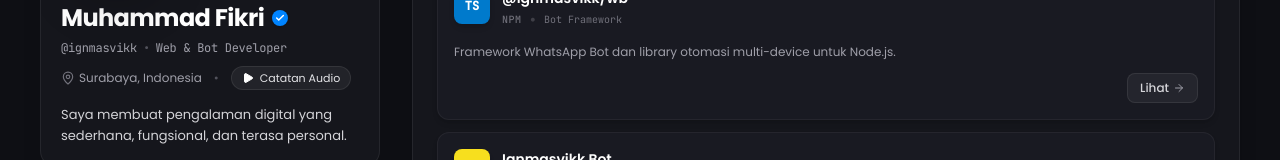
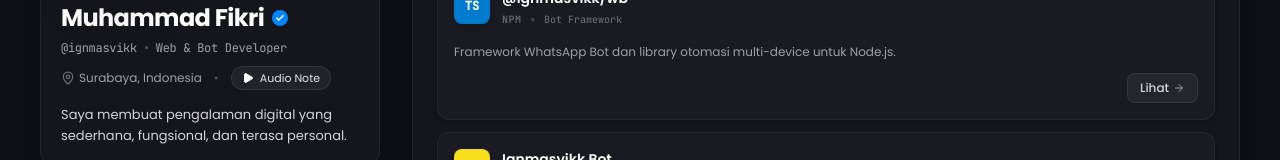
Before and after one commit to about-vann/my-portofolio, a React (Vite) app: page / in a window 1280 px wide. Shown: the part 374-534 px from the top of the page. Built offline with nearby package versions, Linux system fonts and the light colour scheme; a web font is replaced by a local one.

Commit message:
Fix audio note button label for consistency

```diff
--- a/src/components/HeroSection.tsx
+++ b/src/components/HeroSection.tsx
@@ -53,7 +53,7 @@
           <div className="space-y-1.5">
             <div className="flex items-center gap-2"><h1 className="text-xl sm:text-2xl font-bold text-white tracking-tight">{PERSONAL_INFO.name}</h1><div className="w-4 h-4 rounded-full bg-[#0084ff] flex items-center justify-center text-white shadow-sm" title={id ? 'Terverifikasi' : 'Verified Developer'}><Check className="w-2.5 h-2.5 stroke-[3.5]" /></div></div>
             <p className="text-xs text-zinc-400 font-mono tracking-tight flex items-center gap-1.5"><span>{PERSONAL_INFO.githubHandle}</span><span className="text-zinc-600">•</span><span>{title}</span></p>
-            <div className="flex items-center gap-3 pt-1 text-xs text-zinc-400"><div className="flex items-center gap-1 text-zinc-400"><MapPin className="w-3.5 h-3.5 text-zinc-500" /><span>{PERSONAL_INFO.location}</span></div><span className="text-zinc-600">•</span><button type="button" onClick={toggleAudio} aria-label={playing ? 'Pause audio' : 'Play audio'} className="audio-note-button group flex items-center gap-1.5 text-[11px] text-zinc-200 hover:text-white bg-white/[0.06] hover:bg-white/[0.1] px-2.5 py-1 rounded-full border border-white/[0.08] transition-all cursor-pointer select-none">{playing ? <Pause className="audio-icon w-3 h-3 text-white" /> : <Play className="audio-icon w-3 h-3 fill-current text-white" />}<span>{id ? 'Catatan Audio' : 'Audio Note'}</span>{playing && <div className="flex items-end gap-0.5 h-3 ml-0.5" aria-hidden="true"><span className="eq-bar eq-bar-1 w-0.5 bg-white rounded-full" /><span className="eq-bar eq-bar-muted eq-bar-2 w-0.5 bg-zinc-400 rounded-full" /><span className="eq-bar eq-bar-3 w-0.5 bg-white rounded-full" /><span className="eq-bar eq-bar-muted eq-bar-4 w-0.5 bg-zinc-500 rounded-full" /></div>}</button></div>
+            <div className="flex items-center gap-3 pt-1 text-xs text-zinc-400"><div className="flex items-center gap-1 text-zinc-400"><MapPin className="w-3.5 h-3.5 text-zinc-500" /><span>{PERSONAL_INFO.location}</span></div><span className="text-zinc-600">•</span><button type="button" onClick={toggleAudio} aria-label={playing ? 'Pause audio' : 'Play audio'} className="audio-note-button group flex items-center gap-1.5 text-[11px] text-zinc-200 hover:text-white bg-white/[0.06] hover:bg-white/[0.1] px-2.5 py-1 rounded-full border border-white/[0.08] transition-all cursor-pointer select-none">{playing ? <Pause className="audio-icon w-3 h-3 text-white" /> : <Play className="audio-icon w-3 h-3 fill-current text-white" />}<span>{id ? 'Audio Note' : 'Audio Note'}</span>{playing && <div className="flex items-end gap-0.5 h-3 ml-0.5" aria-hidden="true"><span className="eq-bar eq-bar-1 w-0.5 bg-white rounded-full" /><span className="eq-bar eq-bar-muted eq-bar-2 w-0.5 bg-zinc-400 rounded-full" /><span className="eq-bar eq-bar-3 w-0.5 bg-white rounded-full" /><span className="eq-bar eq-bar-muted eq-bar-4 w-0.5 bg-zinc-500 rounded-full" /></div>}</button></div>
             <p className="pt-2 text-xs sm:text-[13px] leading-relaxed text-zinc-300 font-normal">{heroBio}</p>
           </div>
         </div>
```
